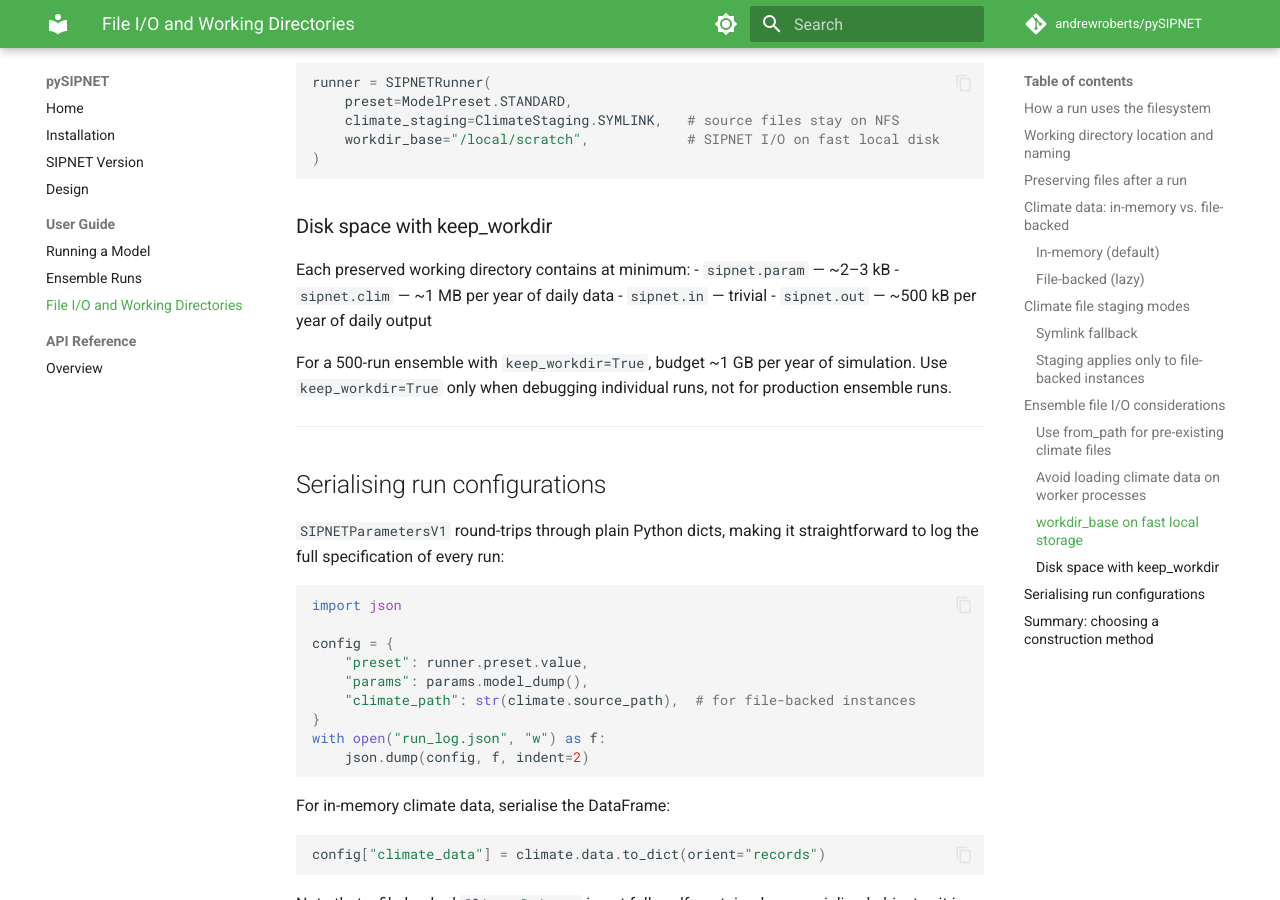
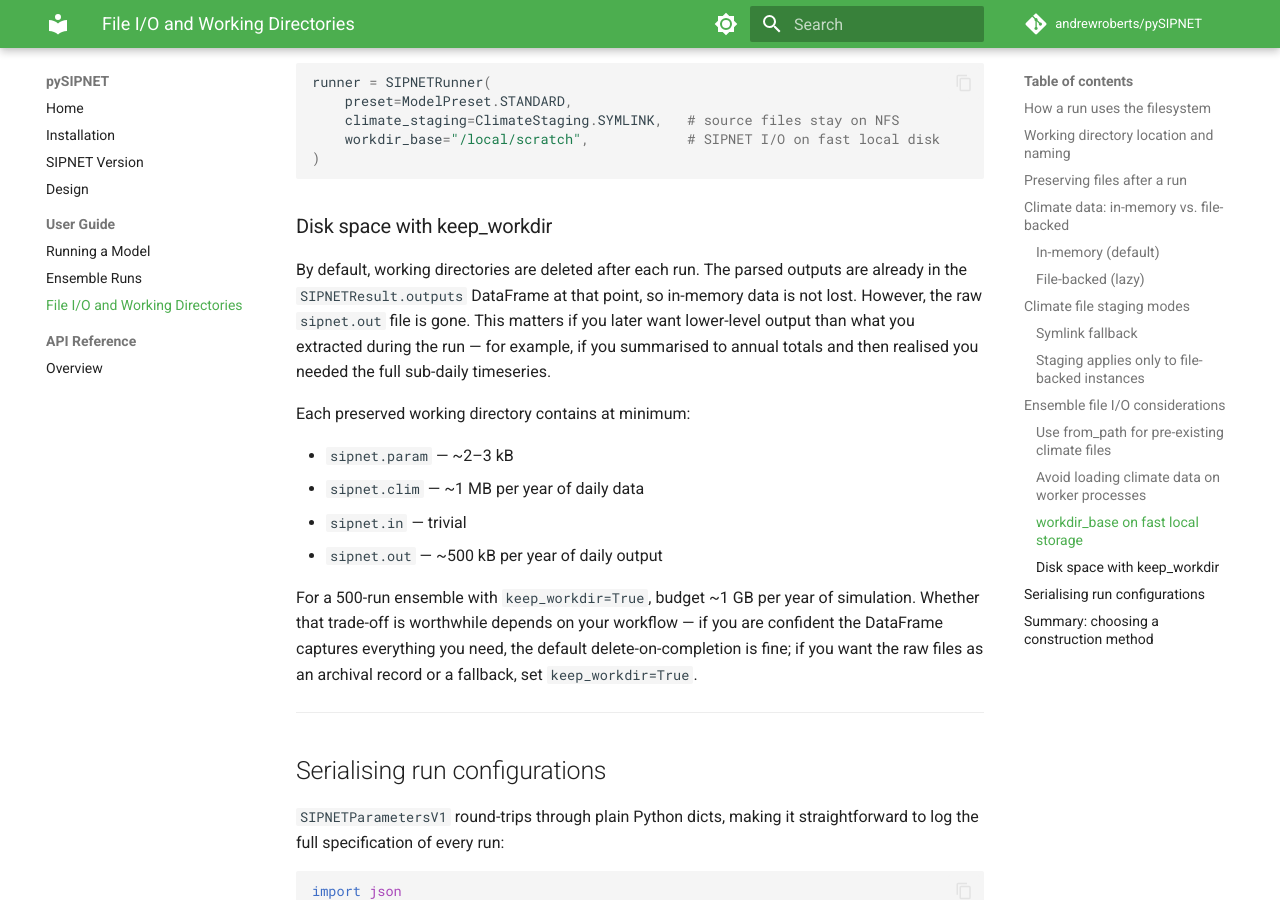
Before and after one commit to TARPS-group/pySIPNET, an MkDocs documentation site: the page built from docs/user-guide/file-io.md, in a window 1280 px wide and 900 px high, scrolled down 5423 px. Built offline with MkDocs 1.6.1 and Material for MkDocs 9.7.7, drawn with Linux system fonts in a browser that asks for light colours; comment, search, counter and statistics services are not loaded.

Commit message:
Docs: soften keep_workdir guidance, explain default delete behavior

```diff
--- a/docs/user-guide/file-io.md
+++ b/docs/user-guide/file-io.md
@@ -261,15 +261,25 @@ runner = SIPNETRunner(
 
 ### Disk space with keep_workdir
 
+By default, working directories are deleted after each run.  The parsed
+outputs are already in the `SIPNETResult.outputs` DataFrame at that point,
+so in-memory data is not lost.  However, the raw `sipnet.out` file is gone.
+This matters if you later want lower-level output than what you extracted
+during the run — for example, if you summarised to annual totals and then
+realised you needed the full sub-daily timeseries.
+
 Each preserved working directory contains at minimum:
+
 - `sipnet.param` — ~2–3 kB
 - `sipnet.clim` — ~1 MB per year of daily data
 - `sipnet.in` — trivial
 - `sipnet.out` — ~500 kB per year of daily output
 
 For a 500-run ensemble with `keep_workdir=True`, budget ~1 GB per year of
-simulation.  Use `keep_workdir=True` only when debugging individual runs, not
-for production ensemble runs.
+simulation.  Whether that trade-off is worthwhile depends on your workflow —
+if you are confident the DataFrame captures everything you need, the default
+delete-on-completion is fine; if you want the raw files as an archival record
+or a fallback, set `keep_workdir=True`.
 
 ---
 
```
